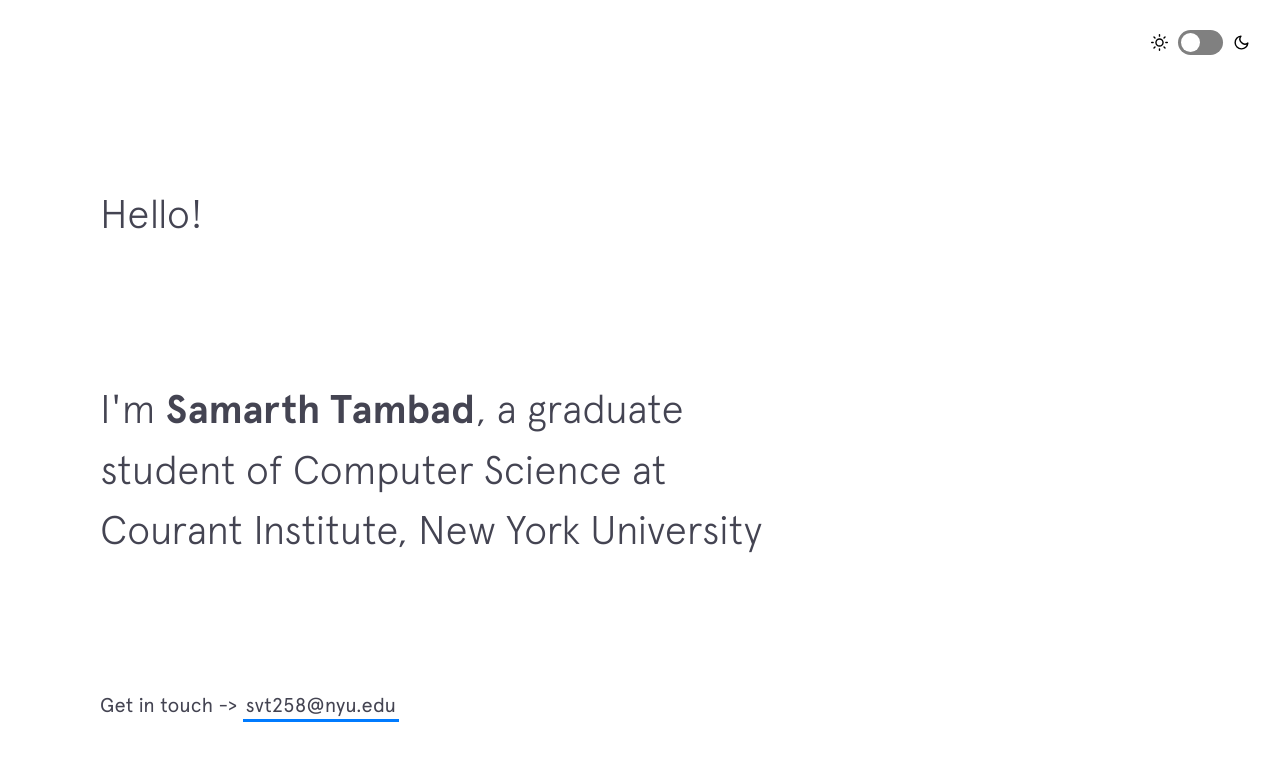
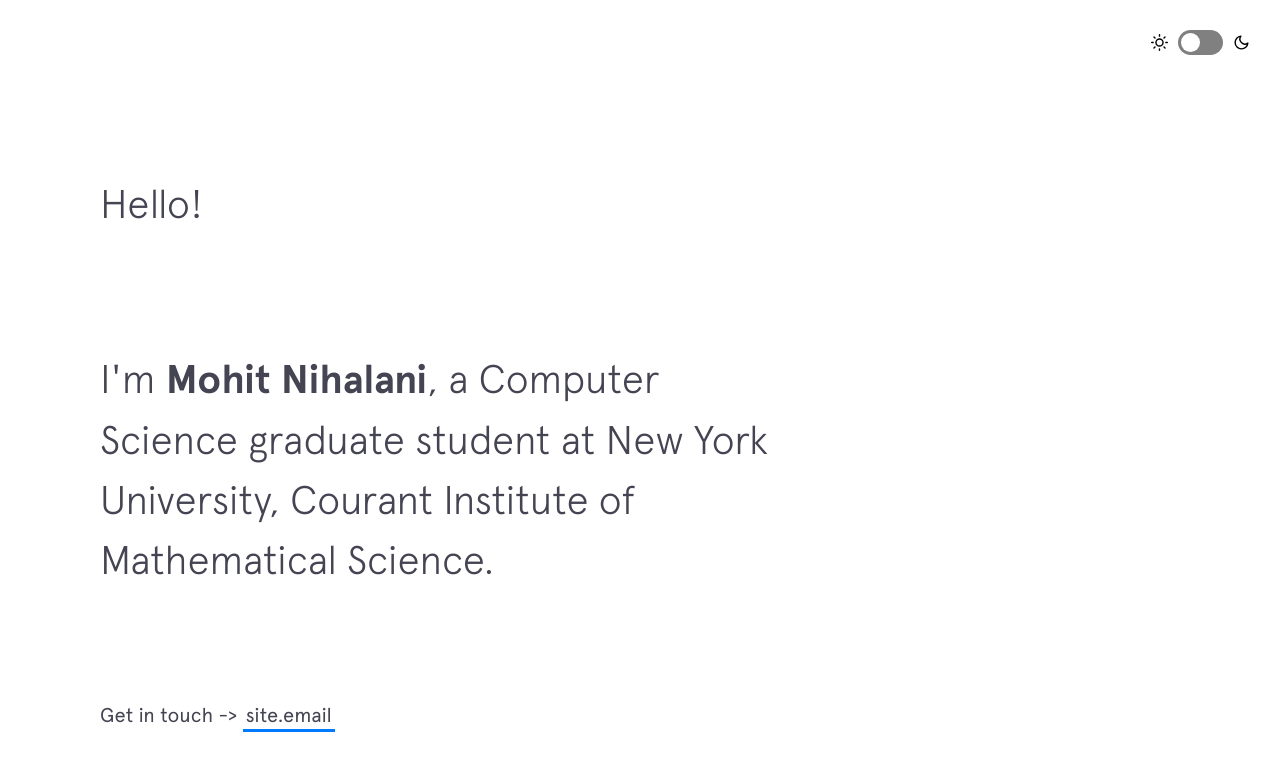
Before and after one commit to mohitnihalani/mohitnihalani.github.io, a Jekyll site: the page built from index.html, in a window 1280 px wide and 900 px high. Shown: the top 771 px of the window. Built offline with Jekyll 4.4.1, drawn with Linux system fonts in a browser that asks for light colours; nearby versions of some CDN libraries.

Commit message:
Changed email

```diff
--- a/_config.yml
+++ b/_config.yml
@@ -1,20 +1,21 @@
 # Site settings
-name: Samarth Tambad
-title: Samarth Tambad | Software Engineer
+name: Mohit Nihalani
+title: Mohit Nihalani | Software Engineer
 description: A polymathic software engineer
 url: https://samarthtambad.github.io/
 baseurl: ""
-email: svt258@nyu.edu
+email: mn2643@nyu.edu
 cover: https://brittanychiang.com/img/og.png
 logo: https://brittanychiang.com/img/emojis/technologist.png
 resume: /pdfs/resume.pdf
 social:
   - title: email
-    url: mailto:svt258@nyu.edu
+    url: mailto:mn2643@nyu.edu
   - title: github
-    url: https://github.com/samarthtambad
+    url: https://github.com/mohitnihalani
   - title: linkedin
-    url: https://www.linkedin.com/in/samarth-tambad/
+    url: https://www.linkedin.com/in/mohit-nihalani-75a580119/
+
 
 
 
--- a/_includes/intro.html
+++ b/_includes/intro.html
@@ -4,7 +4,7 @@
   </h1>
 
   <h2 class="intro__tagline">I'm
-    <span class="name">Samarth Tambad</span>, a graduate student of Computer Science at Courant Institute, New York University
+    <span class="name">Mohit Nihalani</span>, a Computer Science graduate student at New York University, Courant Institute of Mathematical Science.
     <!-- <span class="emoji technologist"></span> -->
   </h2>
 
@@ -13,7 +13,7 @@
     <!-- <span class="emoji pointer"></span> -->
     <span> -> </span>
     <span>
-      <a href="mailto:svt258@nyu.edu" target="_blank" class="highlight-link">svt258@nyu.edu</a>
+      <a href="mailto:mn2643@nyu.edu target="_blank" class="highlight-link">site.email</a>
     </span>
   </h3>
 </header>
```
